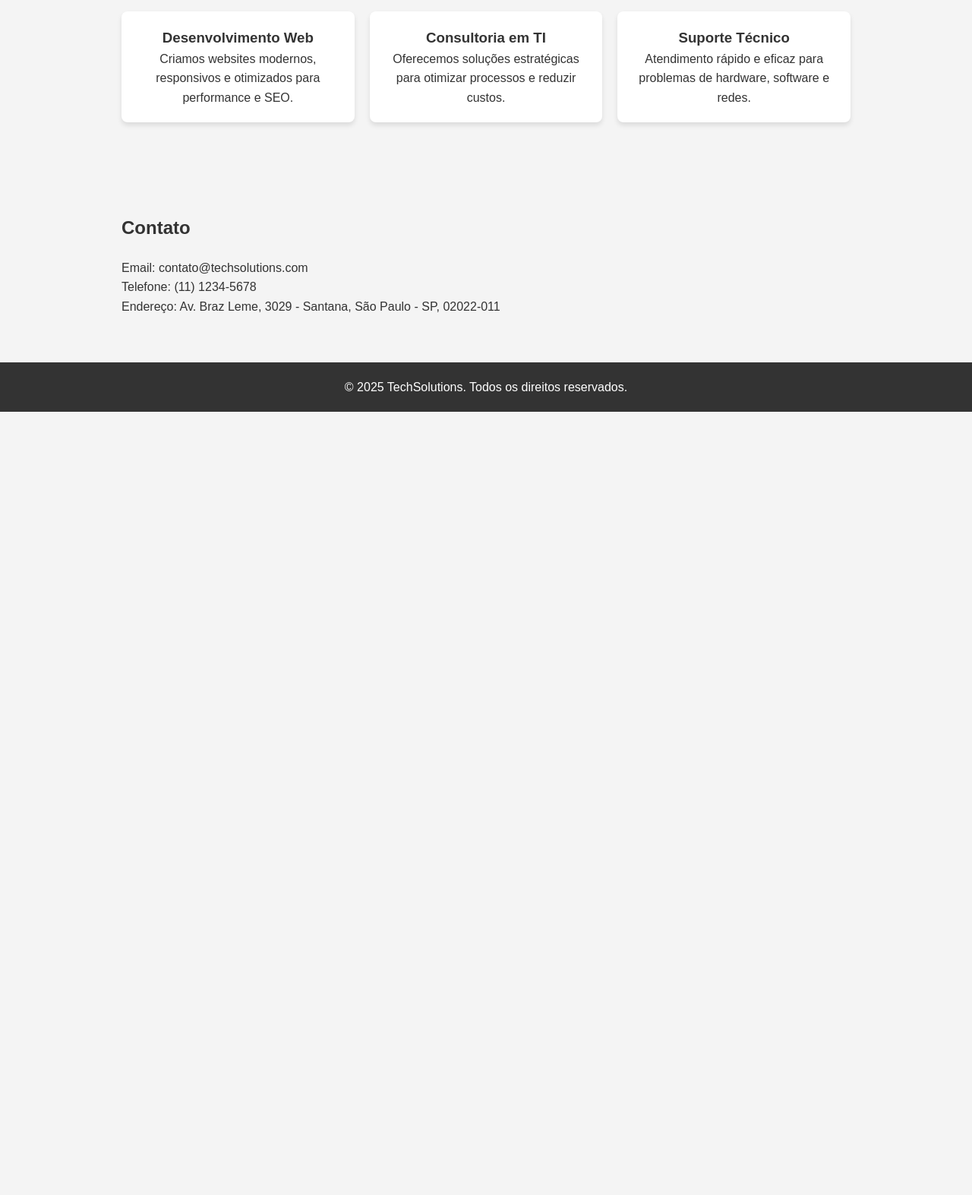
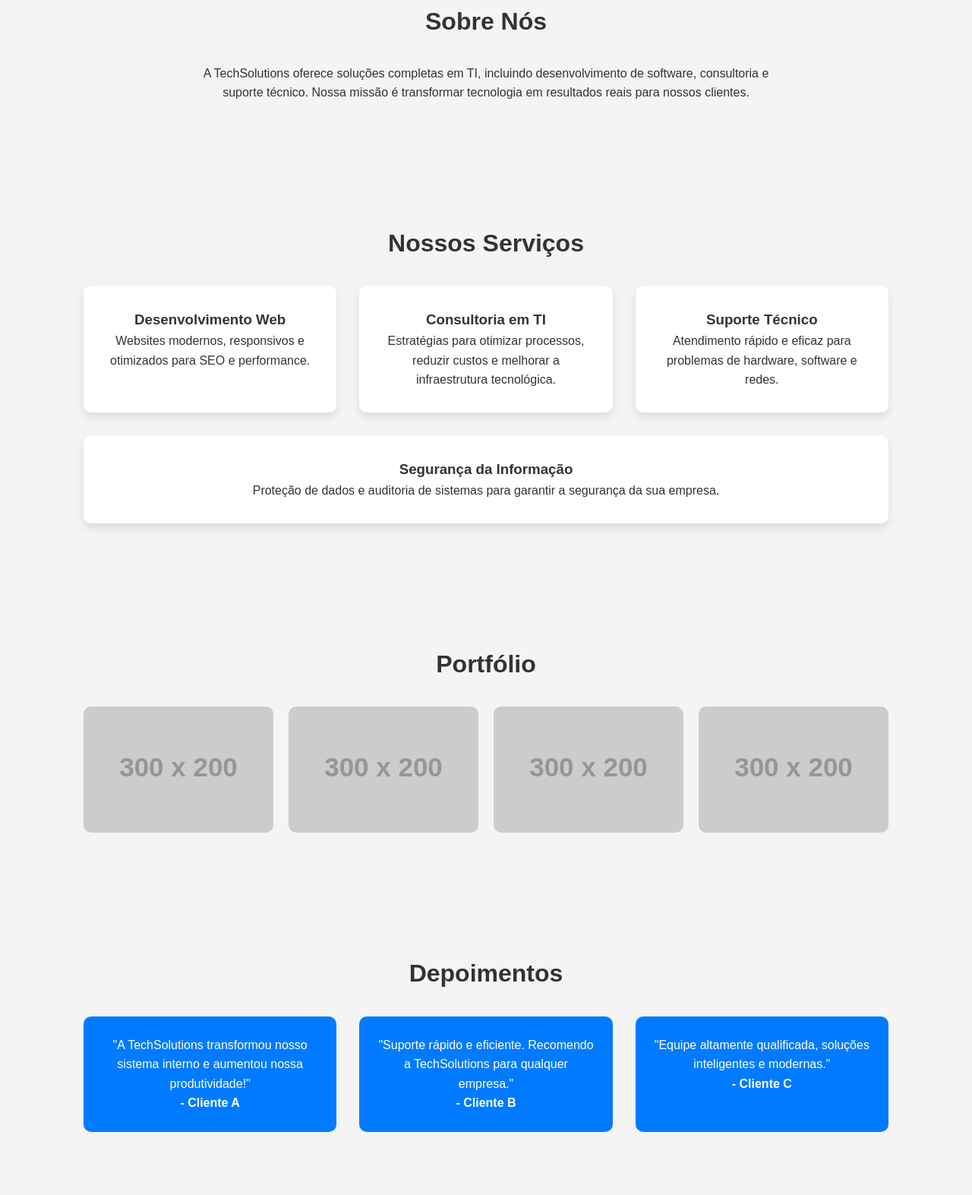
Before and after one commit to rickgp99/rickgp99.github.io, a plain HTML site: page index.html in a window 1280 px wide. Shown: the part 470-2043 px from the top of the page at 76% size. Before the commit the page ends 1012 px from the top, so only its background shows below. Drawn offline with Linux system fonts and the light colour scheme; placeholder pictures from the web are drawn by us.

Commit message:
Update index.html

```diff
--- a/index.html
+++ b/index.html
@@ -8,99 +8,196 @@
     /* Reset básico */
     * { margin: 0; padding: 0; box-sizing: border-box; font-family: Arial, sans-serif; }
 
-    body { background-color: #f4f4f4; color: #333; line-height: 1.6; }
+    body { line-height: 1.6; color: #333; background-color: #f4f4f4; }
 
+    /* Header */
     header {
-      background-color: #007BFF;
+      background: linear-gradient(90deg, #007BFF, #00C6FF);
       color: #fff;
-      padding: 20px 0;
+      padding: 100px 20px 60px;
       text-align: center;
     }
 
+    header h1 { font-size: 3em; margin-bottom: 10px; }
+    header p { font-size: 1.2em; margin-bottom: 20px; }
+    .btn {
+      display: inline-block;
+      padding: 12px 30px;
+      background-color: #fff;
+      color: #007BFF;
+      border-radius: 25px;
+      font-weight: bold;
+      text-decoration: none;
+      transition: 0.3s;
+    }
+    .btn:hover { background-color: #e6e6e6; }
+
+    /* Navigation */
+    nav { margin-top: 20px; }
     nav a {
       color: #fff;
       margin: 0 15px;
       text-decoration: none;
       font-weight: bold;
     }
+    nav a:hover { text-decoration: underline; }
 
-    nav a:hover {
-      text-decoration: underline;
-    }
+    section { padding: 80px 20px; max-width: 1100px; margin: auto; }
 
-    section { padding: 60px 20px; max-width: 1000px; margin: auto; }
+    h2 { font-size: 2em; margin-bottom: 30px; text-align: center; }
 
-    h1, h2 { margin-bottom: 20px; }
+    /* Sobre nós */
+    #sobre p { max-width: 800px; margin: auto; text-align: center; }
 
+    /* Serviços */
     .services {
       display: flex;
       flex-wrap: wrap;
-      gap: 20px;
+      gap: 30px;
       justify-content: center;
     }
-
     .service-card {
       background-color: #fff;
-      padding: 20px;
+      padding: 30px;
+      flex: 1 1 280px;
+      border-radius: 10px;
+      box-shadow: 0 6px 12px rgba(0,0,0,0.1);
+      text-align: center;
+      transition: transform 0.3s;
+    }
+    .service-card:hover { transform: translateY(-10px); }
+
+    /* Portfólio */
+    .portfolio {
+      display: grid;
+      grid-template-columns: repeat(auto-fit, minmax(250px, 1fr));
+      gap: 20px;
+    }
+    .portfolio img {
+      width: 100%;
+      border-radius: 10px;
+      transition: transform 0.3s;
+    }
+    .portfolio img:hover { transform: scale(1.05); }
+
+    /* Depoimentos */
+    .testimonials { display: flex; flex-wrap: wrap; gap: 30px; justify-content: center; }
+    .testimonial {
+      background-color: #007BFF;
+      color: #fff;
+      padding: 25px;
+      border-radius: 10px;
       flex: 1 1 250px;
-      border-radius: 8px;
-      box-shadow: 0 4px 6px rgba(0,0,0,0.1);
       text-align: center;
+      transition: transform 0.3s;
     }
+    .testimonial:hover { transform: scale(1.05); }
 
-    footer {
-      text-align: center;
-      padding: 20px;
-      background-color: #333;
-      color: #fff;
-    }
+    /* Contato */
+    #contato form { max-width: 600px; margin: auto; display: flex; flex-direction: column; gap: 15px; }
+    #contato input, #contato textarea { padding: 12px; border-radius: 5px; border: 1px solid #ccc; width: 100%; }
+    #contato button { padding: 12px; background-color: #007BFF; color: #fff; border: none; border-radius: 5px; font-weight: bold; cursor: pointer; }
+    #contato button:hover { background-color: #0056b3; }
 
+    /* Footer */
+    footer { text-align: center; padding: 30px; background-color: #333; color: #fff; margin-top: 50px; }
+
+    /* Responsivo */
     @media (max-width: 768px) {
-      .services { flex-direction: column; }
+      .services, .testimonials { flex-direction: column; }
     }
   </style>
 </head>
 <body>
 
+  <!-- Header -->
   <header>
     <h1>TechSolutions</h1>
+    <p>Soluções completas em tecnologia da informação</p>
+    <a href="#contato" class="btn">Entre em Contato</a>
     <nav>
       <a href="#sobre">Sobre</a>
       <a href="#servicos">Serviços</a>
+      <a href="#portfolio">Portfólio</a>
+      <a href="#depoimentos">Depoimentos</a>
       <a href="#contato">Contato</a>
     </nav>
   </header>
 
+  <!-- Sobre nós -->
   <section id="sobre">
     <h2>Sobre Nós</h2>
-    <p>A TechSolutions oferece soluções completas em tecnologia da informação, incluindo desenvolvimento de software, consultoria em TI e suporte técnico de alta qualidade.</p>
+    <p>A TechSolutions oferece soluções completas em TI, incluindo desenvolvimento de software, consultoria e suporte técnico. Nossa missão é transformar tecnologia em resultados reais para nossos clientes.</p>
   </section>
 
+  <!-- Serviços -->
   <section id="servicos">
     <h2>Nossos Serviços</h2>
     <div class="services">
       <div class="service-card">
         <h3>Desenvolvimento Web</h3>
-        <p>Criamos websites modernos, responsivos e otimizados para performance e SEO.</p>
+        <p>Websites modernos, responsivos e otimizados para SEO e performance.</p>
       </div>
       <div class="service-card">
         <h3>Consultoria em TI</h3>
-        <p>Oferecemos soluções estratégicas para otimizar processos e reduzir custos.</p>
+        <p>Estratégias para otimizar processos, reduzir custos e melhorar a infraestrutura tecnológica.</p>
       </div>
       <div class="service-card">
         <h3>Suporte Técnico</h3>
         <p>Atendimento rápido e eficaz para problemas de hardware, software e redes.</p>
       </div>
+      <div class="service-card">
+        <h3>Segurança da Informação</h3>
+        <p>Proteção de dados e auditoria de sistemas para garantir a segurança da sua empresa.</p>
+      </div>
     </div>
   </section>
 
+  <!-- Portfólio -->
+  <section id="portfolio">
+    <h2>Portfólio</h2>
+    <div class="portfolio">
+      <img src="https://via.placeholder.com/300x200.png?text=Projeto+1" alt="Projeto 1">
+      <img src="https://via.placeholder.com/300x200.png?text=Projeto+2" alt="Projeto 2">
+      <img src="https://via.placeholder.com/300x200.png?text=Projeto+3" alt="Projeto 3">
+      <img src="https://via.placeholder.com/300x200.png?text=Projeto+4" alt="Projeto 4">
+    </div>
+  </section>
+
+  <!-- Depoimentos -->
+  <section id="depoimentos">
+    <h2>Depoimentos</h2>
+    <div class="testimonials">
+      <div class="testimonial">
+        <p>"A TechSolutions transformou nosso sistema interno e aumentou nossa produtividade!"</p>
+        <strong>- Cliente A</strong>
+      </div>
+      <div class="testimonial">
+        <p>"Suporte rápido e eficiente. Recomendo a TechSolutions para qualquer empresa."</p>
+        <strong>- Cliente B</strong>
+      </div>
+      <div class="testimonial">
+        <p>"Equipe altamente qualificada, soluções inteligentes e modernas."</p>
+        <strong>- Cliente C</strong>
+      </div>
+    </div>
+  </section>
+
+  <!-- Contato -->
   <section id="contato">
     <h2>Contato</h2>
-    <p>Email: contato@techsolutions.com</p>
-    <p>Telefone: (11) 1234-5678</p>
-    <p>Endereço: Av. Braz Leme, 3029 - Santana, São Paulo - SP, 02022-011</p>
+    <form action="#" method="post">
+      <input type="text" name="nome" placeholder="Seu Nome" required>
+      <input type="email" name="email" placeholder="Seu Email" required>
+      <textarea name="mensagem" rows="5" placeholder="Sua Mensagem" required></textarea>
+      <button type="submit">Enviar Mensagem</button>
+    </form>
+    <p style="text-align:center; margin-top:20px;">
+      Email: contato@techsolutions.com | Telefone: (11) 1234-5678
+    </p>
   </section>
 
+  <!-- Footer -->
   <footer>
     &copy; 2025 TechSolutions. Todos os direitos reservados.
   </footer>
```
